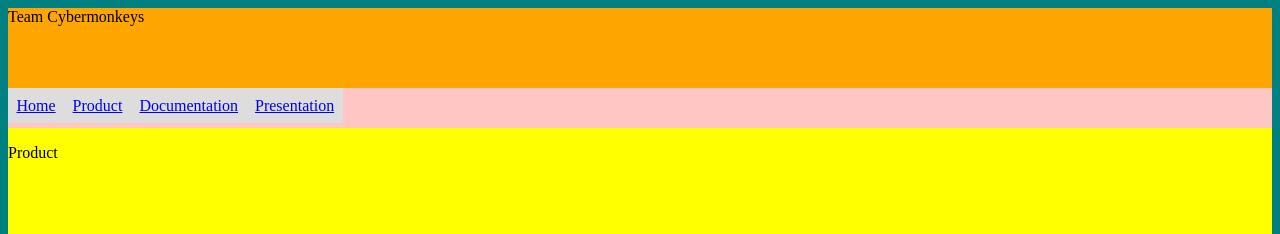
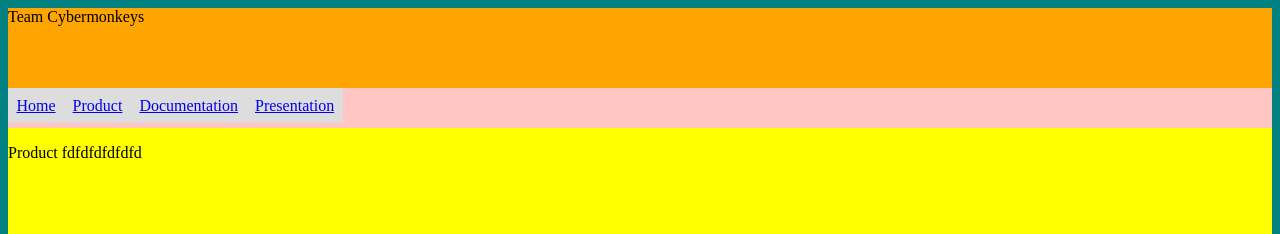
Before and after one commit to Cyber-Monkeys/webpage, a plain HTML site: page product.html in a window 1280 px wide. Shown: the top 234 px of the page. Drawn offline with Linux system fonts and the light colour scheme.

Commit message:
added sentence to body

```diff
--- a/product.html
+++ b/product.html
@@ -18,7 +18,7 @@
           <li><a href="presentation.html">Presentation</a></li>
         </ul>
       </div>
-      <p> Product
+      <p> Product  fdfdfdfdfdfd
       </p>
     </div>
   </body>
```
